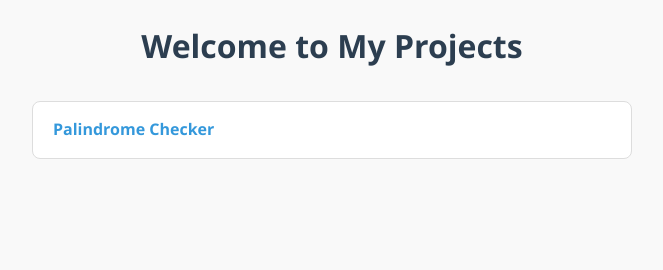
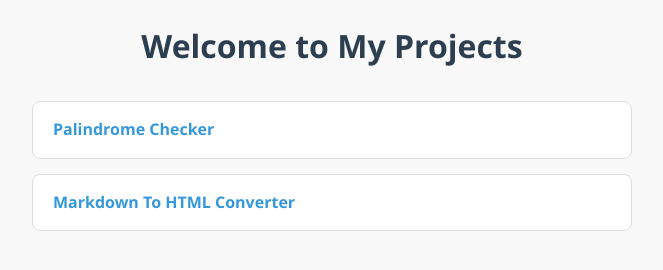
Before and after one commit to gouravdagr/my-mini-projects, a plain HTML site: page index.html in a window 1280 px wide. Shown: the whole page, without its empty margins (308-971 px from the left). Drawn offline with Linux system fonts and the light colour scheme.

Commit message:
Add link to Markdown To HTML Converter

```diff
--- a/index.html
+++ b/index.html
@@ -8,6 +8,7 @@
   <h1>Welcome to My Projects</h1>
   <ul>
     <li><a href="palindrome-checker/">Palindrome Checker</a></li>
+    <li><a href="markdown-to-html-converter/">Markdown To HTML Converter</a></li>
   </ul>
 </body>
 </html>
```
